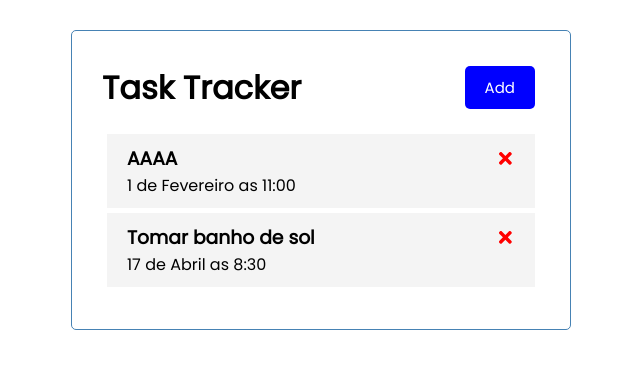
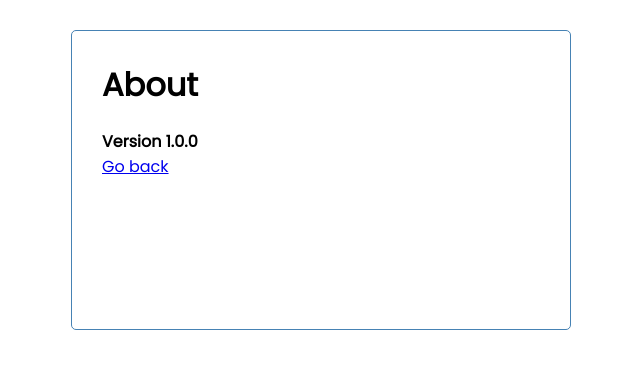
Before and after one commit to dev-codo/React-task-app, a React (Create React App) app: page /about in a window 1280 px wide. Shown: the top 368 px of the page, without its empty margins (319-959 px from the left). Built offline with nearby package versions, Linux system fonts and the light colour scheme; data requests are answered from the project's data file.

Commit message:
Routing
Create About component

```diff
--- a/package.json
+++ b/package.json
@@ -10,6 +10,7 @@
     "react": "^17.0.2",
     "react-dom": "^17.0.2",
     "react-icons": "^4.2.0",
+    "react-router-dom": "^5.2.0",
     "react-scripts": "4.0.3",
     "web-vitals": "^1.0.1"
   },
--- a/src/App.js
+++ b/src/App.js
@@ -1,5 +1,8 @@
 import { useState, useEffect } from 'react'
+import { BrowserRouter as Router, Route } from 'react-router-dom'
+import About from './components/About'
 import AddTask from './components/AddTask'
+import Footer from './components/Footer'
 import Header from './components/Header'
 import Tasks from './components/Tasks'
 
@@ -81,17 +84,27 @@
     }
 
     return (
+        <Router>
             <div className="container">
                 <Header
                     onAddBtn={() => setShowAddTask(!showAddTask)}
                     showAdd={showAddTask}
                 />
+
+                <Route path='/' exact render={(props) => (
+                    <>
                         {showAddTask && <AddTask onAdd={addTask} />}
                         {tasks.length > 0 ?
                             <Tasks tasks={tasks} onDelete={deleteTask} onToggleReminder={toggleReminder} />
                             : 'Nao ha task para mostrar'
                         }
+                    </>
+                )} />
+
+                <Route path='/about' component={About} />
+                <Footer />
             </div>
+        </Router>
     );
 }
 
--- /dev/null
+++ b/src/components/About.js
@@ -0,0 +1,12 @@
+import { Link } from 'react-router-dom'
+
+const About = () => {
+    return (
+        <div>
+            <h4>Version 1.0.0</h4>
+            <Link to="/">Go back</Link>
+        </div>
+    )
+}
+
+export default About
--- /dev/null
+++ b/src/components/Footer.js
@@ -0,0 +1,18 @@
+import { useLocation, Link } from 'react-router-dom'
+
+const Footer = () => {
+    const location = useLocation()
+
+    return (
+        <footer>
+            {location.pathname === '/' && (
+                <>
+                    <p>Copyright &copy; moé</p>
+                    <Link to="/about">About</Link>
+                </>
+            )}
+        </footer>
+    )
+}
+
+export default Footer
--- a/src/components/Header.js
+++ b/src/components/Header.js
@@ -1,16 +1,20 @@
 import PropTypes from 'prop-types'
+import { useLocation } from 'react-router-dom'
 import Button from './Button'
 
 const Header = ({ title, onAddBtn, showAdd }) => {
+    const location = useLocation()
 
     return (
         <header className='header'>
-            <h1>{title}</h1>
-            <Button
-                color={showAdd ? 'red' : 'blue'}
-                text={showAdd ? 'Close' : 'Add'}
-                onClick={onAddBtn}
-            />
+            <h1>{location.pathname === '/' ? title : "About"}</h1>
+            {location.pathname === '/' && (
+                <Button
+                    color={showAdd ? 'red' : 'blue'}
+                    text={showAdd ? 'Close' : 'Add'}
+                    onClick={onAddBtn}
+                />
+            )}
         </header>
     )
 }
```
Also changed, not shown: 1 other file (tests, documents, lock files or other folders). Lines whose indentation alone changed are shown as unchanged.
